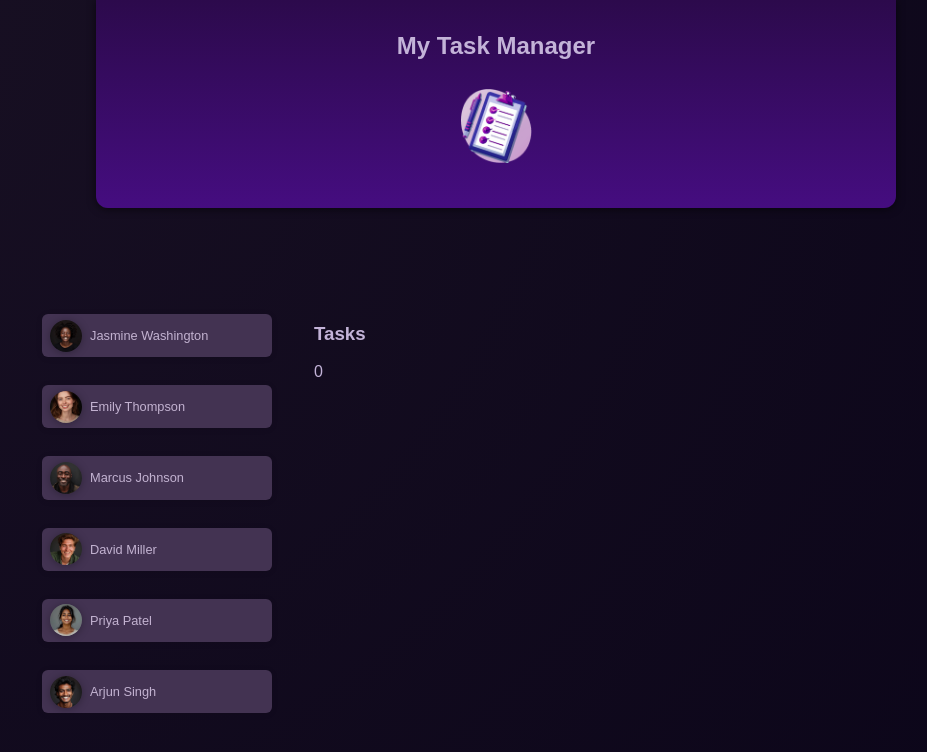
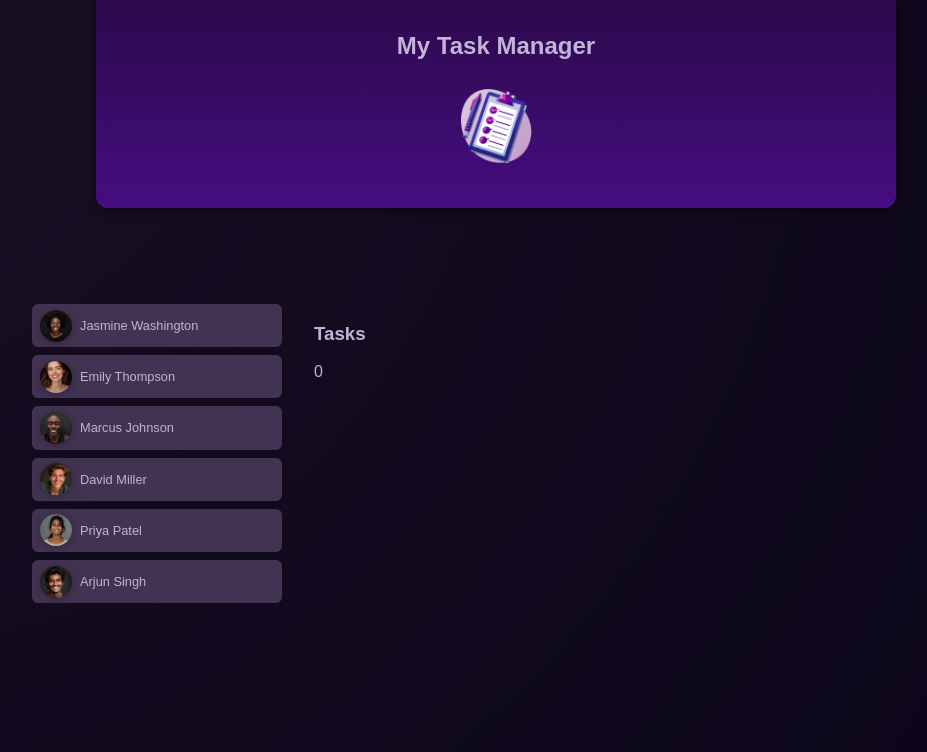
Before and after one commit to JuneWprog/pro-angular, an Angular app in the folder udemy-angular/: page / in a window 1280 px wide. Shown: the top 752 px of the page, without its empty margins (144-1071 px from the left). Built offline with nearby package versions, Linux system fonts and the light colour scheme.

Commit message:
tasks list update

```diff
--- a/udemy-angular/src/app/app.component.html
+++ b/udemy-angular/src/app/app.component.html
@@ -4,14 +4,23 @@
     <div class ="main">
 
     <ul id ="users">
-        <li *ngFor="let user of users" style="list-style: none; margin: 10px;">
+        <!-- <li *ngFor="let user of users" style="list-style: none; margin: 10px;">
           <app-user
             [user]="user"
             (select)="onSelectUser($event)"
             [selectedUserId]="selectedUserId"
           >
           </app-user>
-        </li>
+        </li> -->
+        @for(user of users; track user.id){
+            <li >
+                <app-user
+                    [user]="user"
+                    (select)="onSelectUser($event)"
+                    [selectedUserId]="selectedUserId"
+                ></app-user>
+            </li>
+        }
       </ul>
     <app-tasks [selectedUserName]="selectedUserName" [selectedUserId]="selectedUserId"></app-tasks>
     </div>
```
Also changed, not shown: udemy-angular/src/app/user.component.ts (+7 -1 lines).
